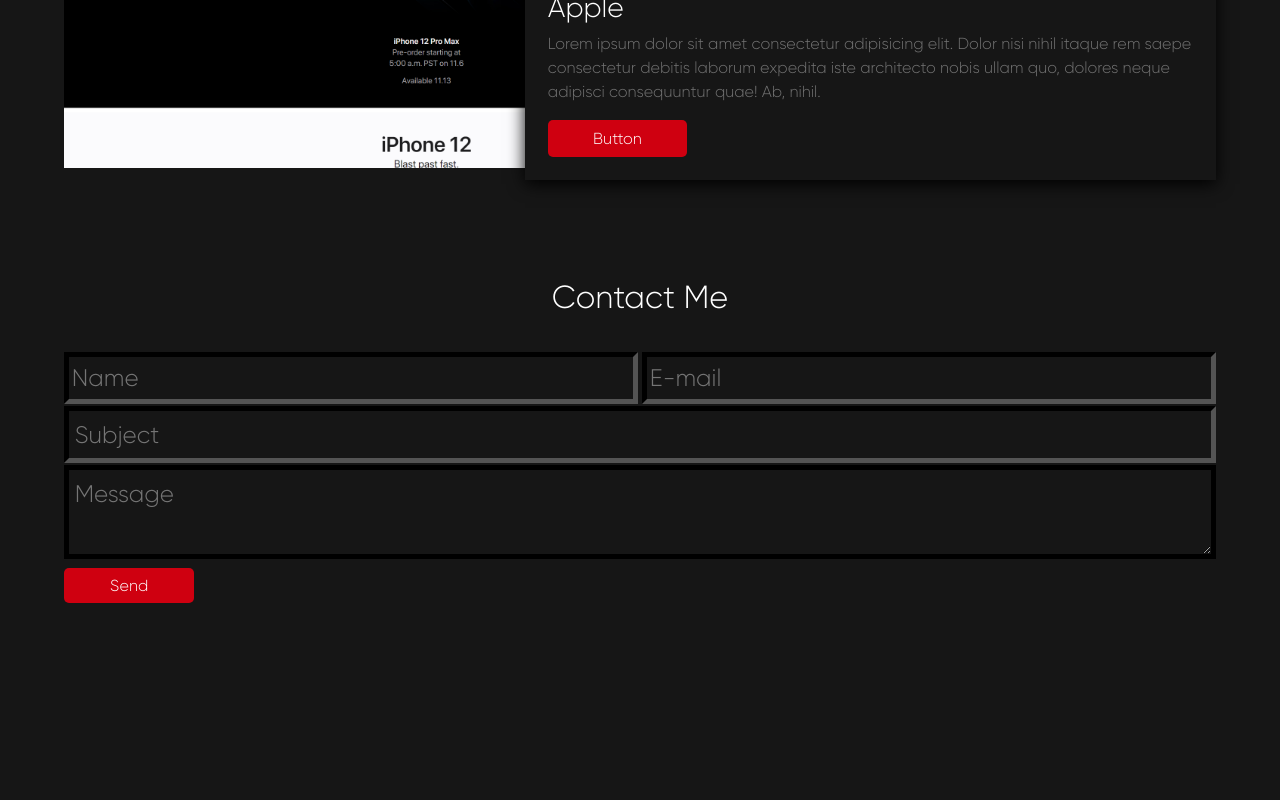
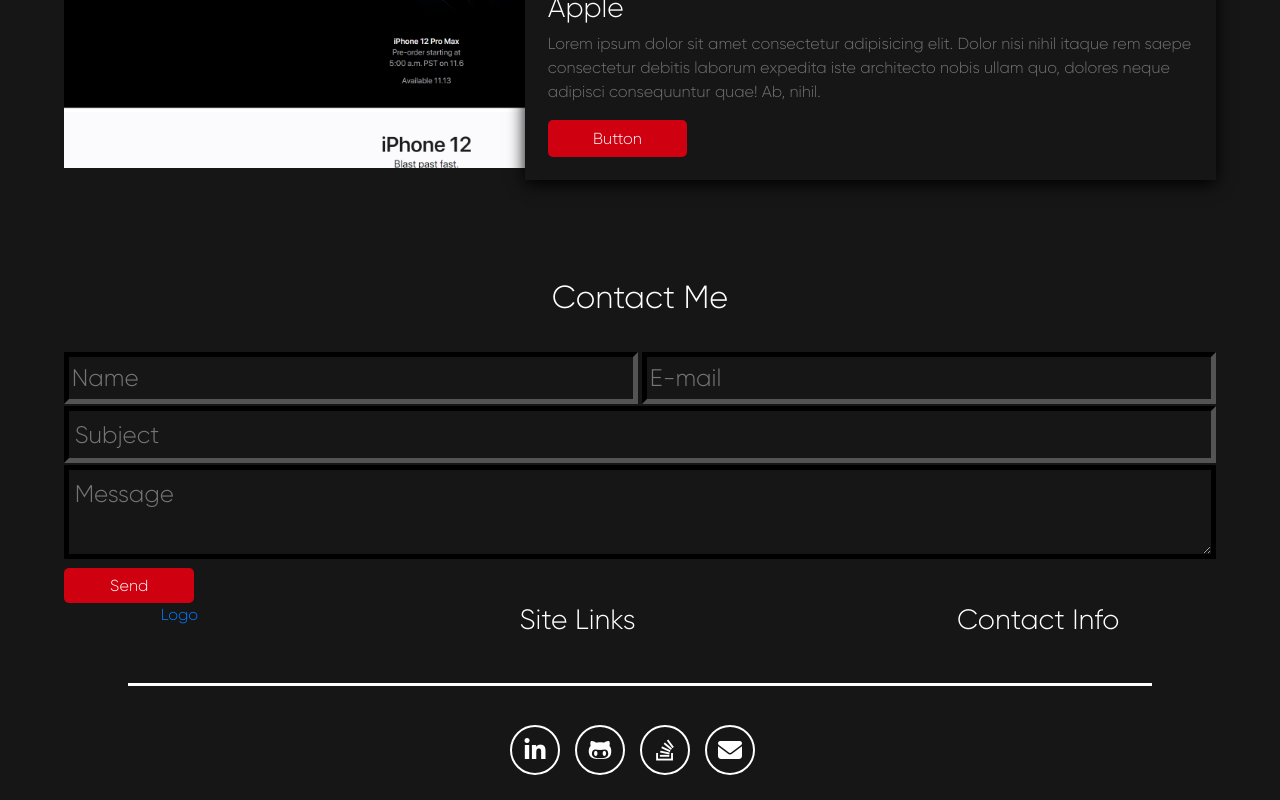
Before and after one commit to BrandonP321/portfolio, a React (Create React App) app: page / in a window 1280 px wide. Shown: the part 3038-3838 px from the top of the page. Before the commit the page ends 3641 px from the top, so only its background shows below. Built offline with nearby package versions, Linux system fonts and the light colour scheme.

Commit message:
added basic footer with social icons

```diff
--- a/public/index.html
+++ b/public/index.html
@@ -10,6 +10,7 @@
   <meta name="theme-color" content="#000000" />
   <meta name="description" content="Web site created using create-react-app" />
   <link rel="apple-touch-icon" href="%PUBLIC_URL%/logo192.png" />
+  <script src="https://kit.fontawesome.com/baeec8c4f4.js" crossorigin="anonymous"></script>
   <link rel='stylesheet' href='./style.css'>
   <!--
       manifest.json provides metadata used when your web app is installed on a
--- a/src/components/Footer/index.css
+++ b/src/components/Footer/index.css
@@ -0,0 +1,55 @@
+footer {
+    /* background-color: black; */
+    padding-bottom: 2%;
+}
+
+.footer-flex {
+    display: flex;
+    flex-wrap: wrap;
+    justify-content: space-around;
+}
+
+.footer-line {
+    width: 80%;
+    margin: 3% auto;
+    height: 3px;
+    background-color: white;
+}
+
+.footer-socials-container {
+    display: flex;
+    flex-wrap: wrap;
+    justify-content: center;
+}
+
+.social-circle {
+    position: relative;
+    display: flex;
+    justify-content: center;
+    border: 2px solid white;
+    color: white;
+    height: 50px;
+    width: 50px;
+    border-radius: 50%;
+    margin-right: 15px;
+    transition: border-color .25s, background-color .25s;
+}
+
+.social-circle:hover {
+    border-color: #cf0010;
+    /* color: #cf0010; */
+    background-color: #cf0010;
+    cursor: pointer;
+}
+
+/* .social-circle:hover {
+} */
+
+.social-icon {
+    position: relative;
+    top: calc((100% - 1.5rem) / 2);
+    color: inherit;
+    font-size: 1.5rem;
+    margin: 0 auto;
+    transition: color .25s;
+}
--- a/src/components/Footer/index.js
+++ b/src/components/Footer/index.js
@@ -1,9 +1,49 @@
-import React from 'react'
+import React, { useState } from 'react'
+import './index.css'
 
 export default function Footer() {
+    const [socials, setSocials] = useState([
+        {
+            title: 'LinkedIn',
+            icon_html: <i class="fab fa-linkedin-in social-icon"></i>
+        },
+        {
+            title: 'Github',
+            icon_html: <i class="fab fa-github-alt social-icon"></i>,
+        },
+        {
+            title: 'Stack Overflow',
+            icon_html: <i class="fab fa-stack-overflow social-icon"></i>,
+        },
+        {
+            title: 'Mail',
+            icon_html: <i class="fas fa-envelope social-icon"></i>,
+        },
+    ])
+
     return (
-        <div>
-
-        </div>
+        <footer>
+            <div className='footer-flex'>
+                <div className='footer-column footer-logo-container'>
+                    <a className='footer-logo' href='/'>Logo</a>
+                </div>
+                <div className='footer-column footer-site-links-container'>
+                    <h3 className='white-text'>Site Links</h3>
+                </div>
+                <div className='footer-column footer-contact-container'>
+                    <h3 className='white-text'>Contact Info</h3>
+                </div>
+            </div>
+            <div className='footer-line'></div>
+            <div className='footer-socials-container'>
+                {socials.map(social => {
+                    return (
+                        <div className='social-circle'>
+                            {social.icon_html}
+                        </div>
+                    )
+                })}
+            </div>
+        </footer>
     )
 }
--- a/src/pages/Home/index.js
+++ b/src/pages/Home/index.js
@@ -53,6 +53,7 @@
                     </form>
                 </div>
             </div>
+            <Footer />
         </>
     )
 }
```
Also changed, not shown: 1 other file (tests, documents, lock files or other folders).
